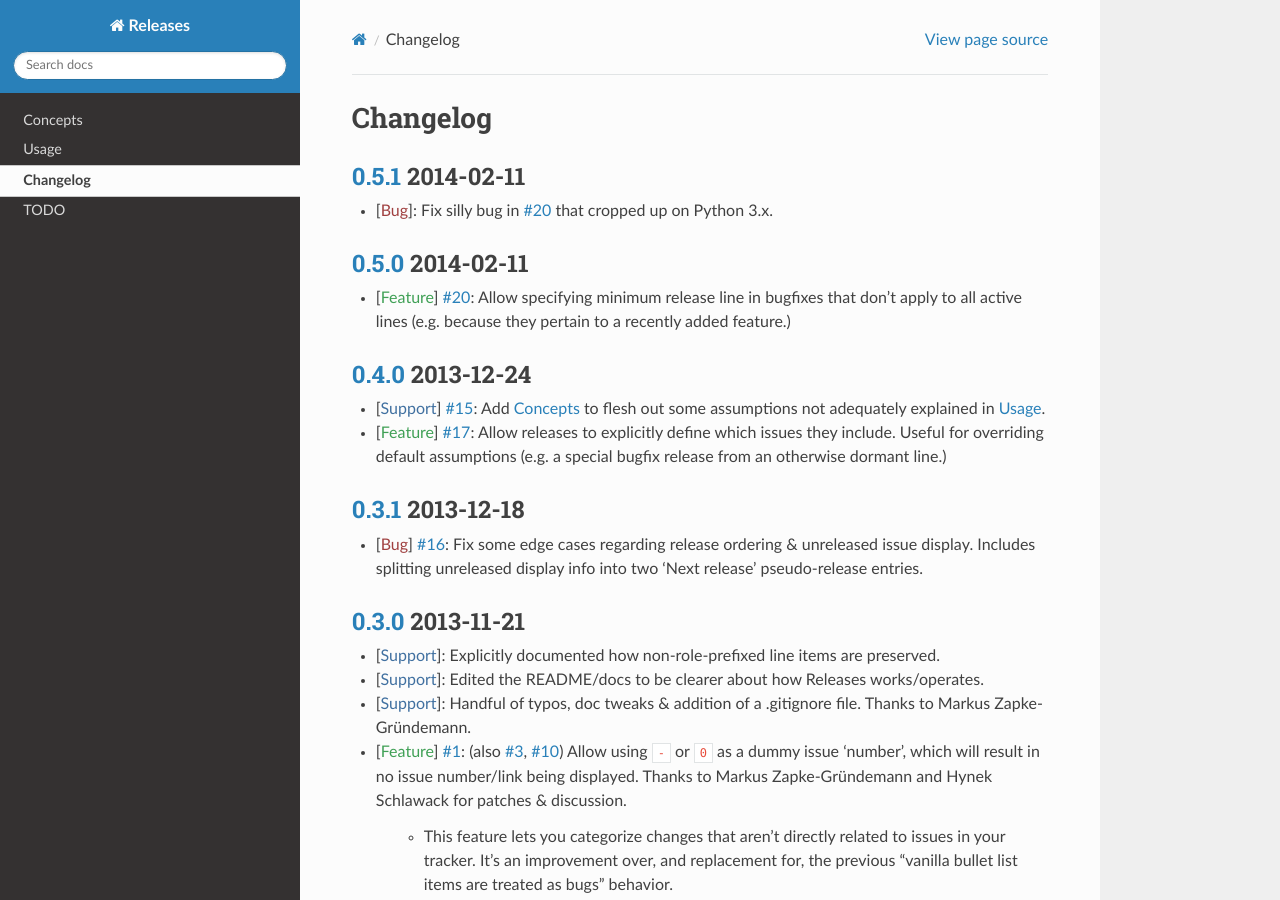
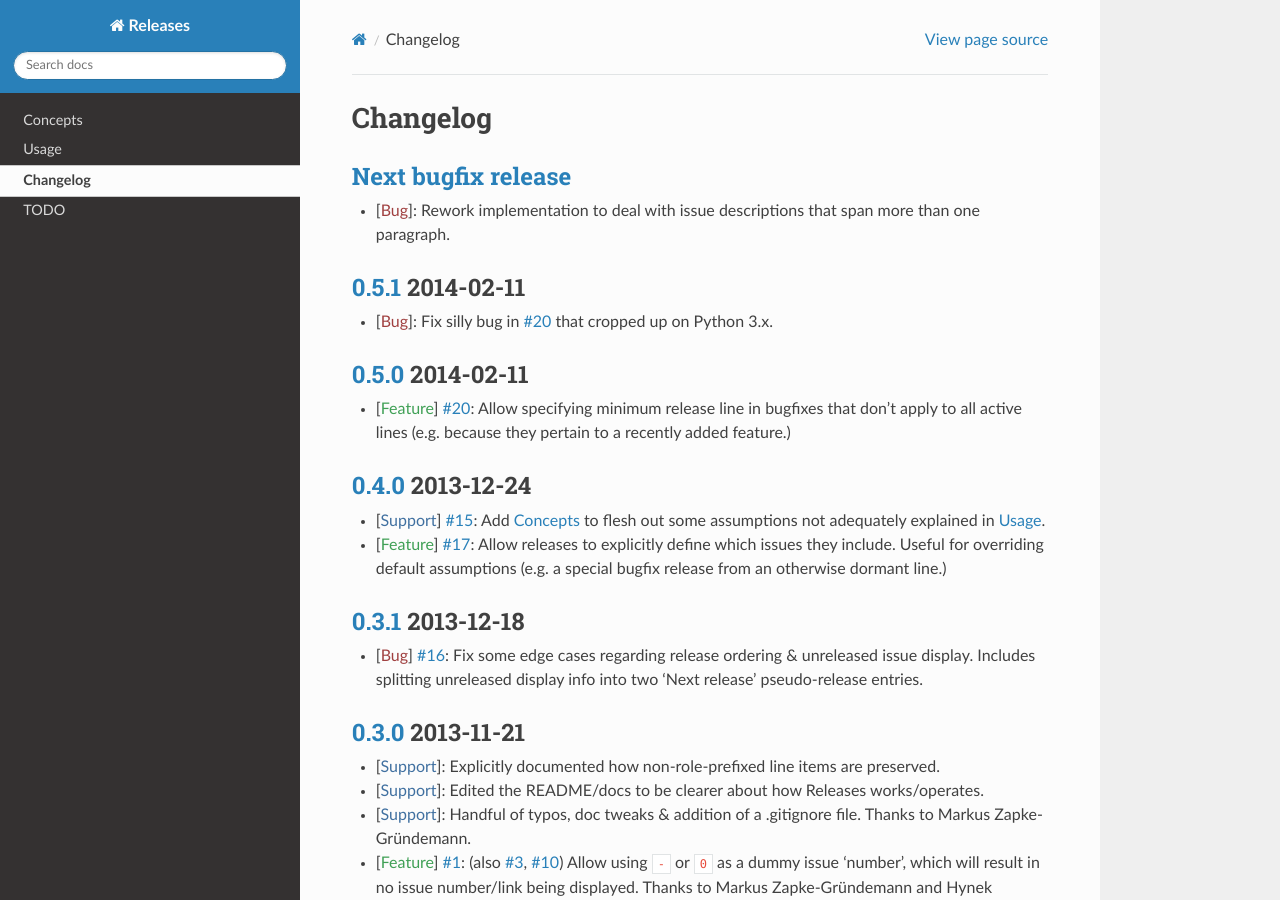
Before and after one commit to bitprophet/releases, a Sphinx documentation site: the page built from docs/changelog.rst, in a window 1280 px wide and 900 px high. Built offline with Sphinx 7.4.7 and the Read the Docs theme 2.0.0, drawn with Linux system fonts in a browser that asks for light colours.

Commit message:
Changelog for the fix

```diff
--- a/docs/changelog.rst
+++ b/docs/changelog.rst
@@ -2,6 +2,8 @@
 Changelog
 =========
 
+* :bug:`-` Rework implementation to deal with issue descriptions that span more
+  than one paragraph.
 * :release:`0.5.1 <2014-02-11>`
 * :bug:`-` Fix silly bug in :issue:`20` that cropped up on Python 3.x.
 * :release:`0.5.0 <2014-02-11>`
```
